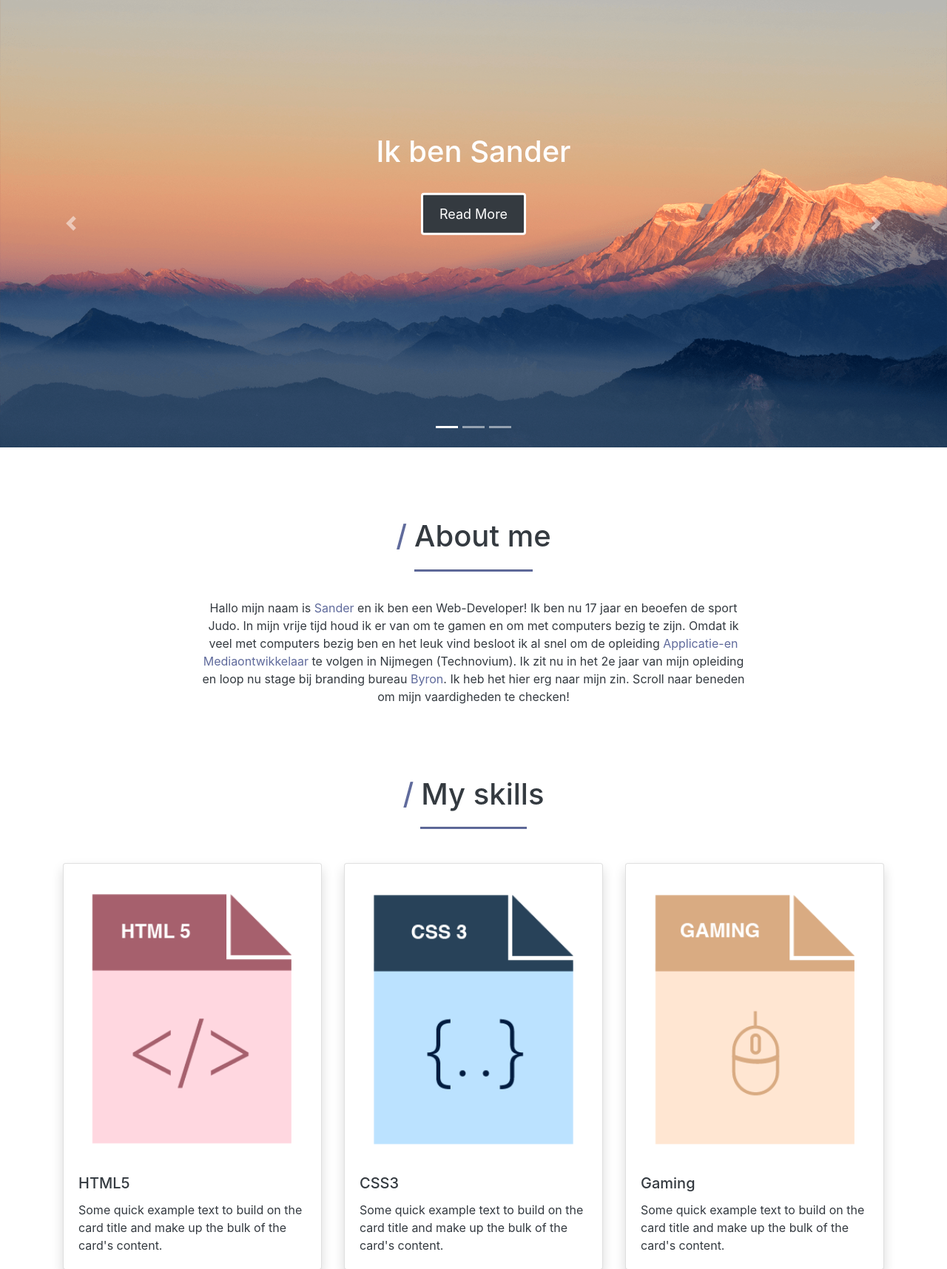
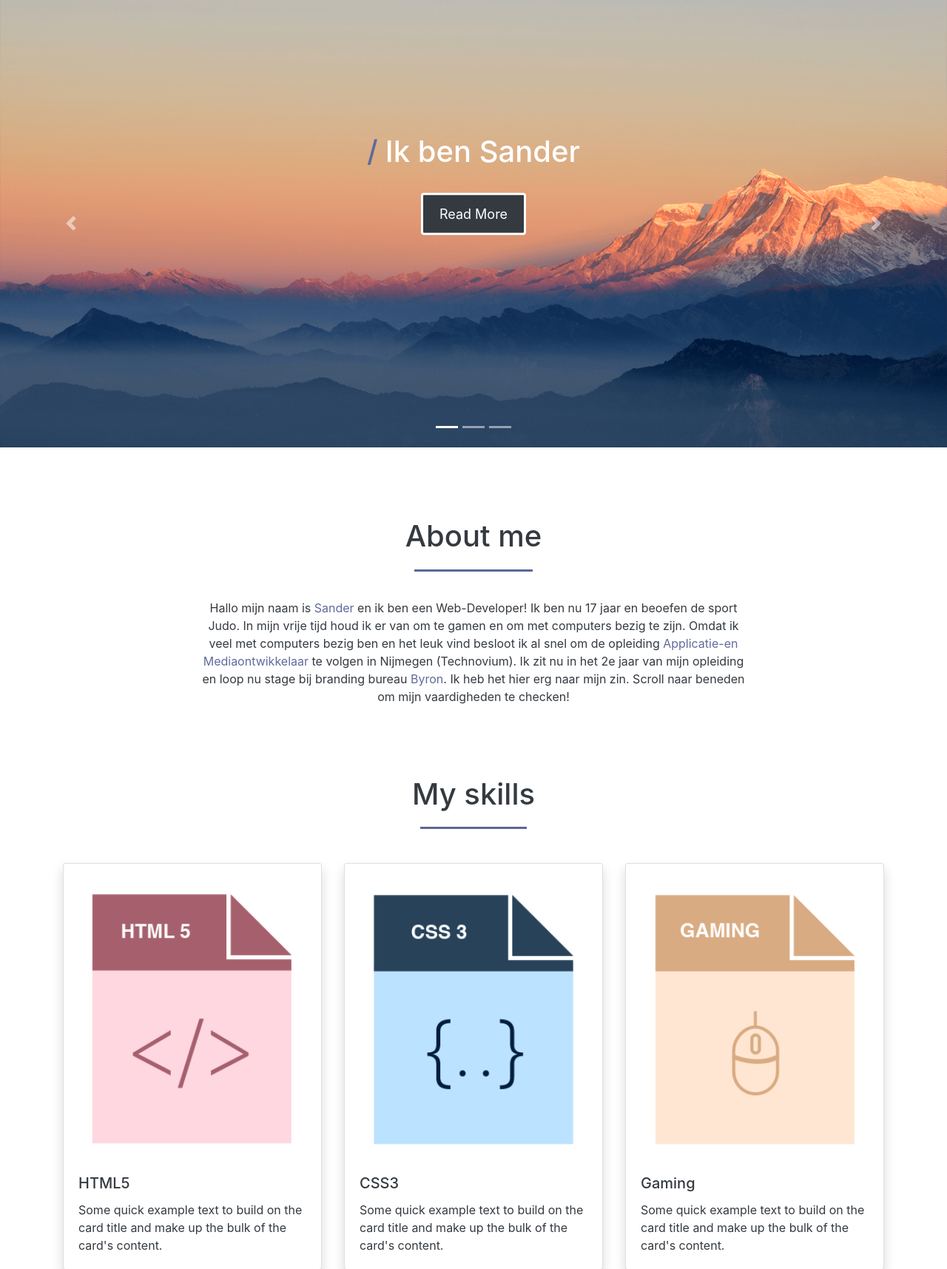
Before and after one commit to SandervanBoxtel/sandervanboxtel.github.io, a PHP site: page / in a window 1280 px wide. Shown: the part 56-1772 px from the top of the page at 74% size. Run offline with PHP 8.4, Linux system fonts and the light colour scheme; some libraries are stand-ins or nearby versions.

Commit message:
Updateee!!!
Jo Yea Update

```diff
--- a/css/sander-style.css
+++ b/css/sander-style.css
@@ -83,7 +83,7 @@ html {
     transition: 0.3s;
 }
 
-.title {
+.aboutmetitle {
     margin-top: 6rem;
     margin-bottom: 1.3rem;
     text-align: center;
--- a/index.html
+++ b/index.html
@@ -47,7 +47,7 @@
             <div class="carousel-item active">
                <img class="d-block w-100" src="img/mountains.png" alt="First slide">
                <div class="carousel-caption">
-                  <h1>Ik ben Sander</h1>
+                  <h1 class="title">Ik ben Sander</h1>
                   <br>
                   <a href="#aboutme"><button type="button" class="btn btn-default">Read More</button></a>
                </div>
@@ -55,7 +55,7 @@
             <div class="carousel-item">
                <img class="d-block w-100" src="img/snow.jpg" alt="Second slide">
                <div class="carousel-caption">
-                  <h1>Ik ben een Developer</h1>
+                  <h1 class="title">Ik ben een Developer</h1>
                   <br>
                   <a href="#aboutme"><button type="button" class="btn btn-default">Read More</button></a>
                </div>
@@ -63,7 +63,7 @@
             <div class="carousel-item">
                <img class="d-block w-100" src="img/mountainssky.jpg" alt="Third slide">
                <div class="carousel-caption">
-                  <h1>Ik ben een Gamer</h1>
+                  <h1 class="title">Ik ben een Gamer</h1>
                   <br>
                   <a href="#aboutme"><button type="button" class="btn btn-default">Read More</button></a>
                </div>
@@ -86,7 +86,7 @@
 
       <div id="aboutme"></div>
       <div class="homewrapper" data-aos="fade-up" data-aos-once="true" data-aos-duration="1300">
-         <h1 class="title">About me</h1>
+         <h1 class="aboutmetitle">About me</h1>
       <hr class="borderline1">
          <center>
             <div class="txtbox">
@@ -102,7 +102,7 @@
 
          <!--My Skills-->
 
-         <h1 class="title">My skills</h1>
+         <h1 class="aboutmetitle">My skills</h1>
          <hr class="borderline">
          <div class="container">
             <div class="row justify-content-center">
```
